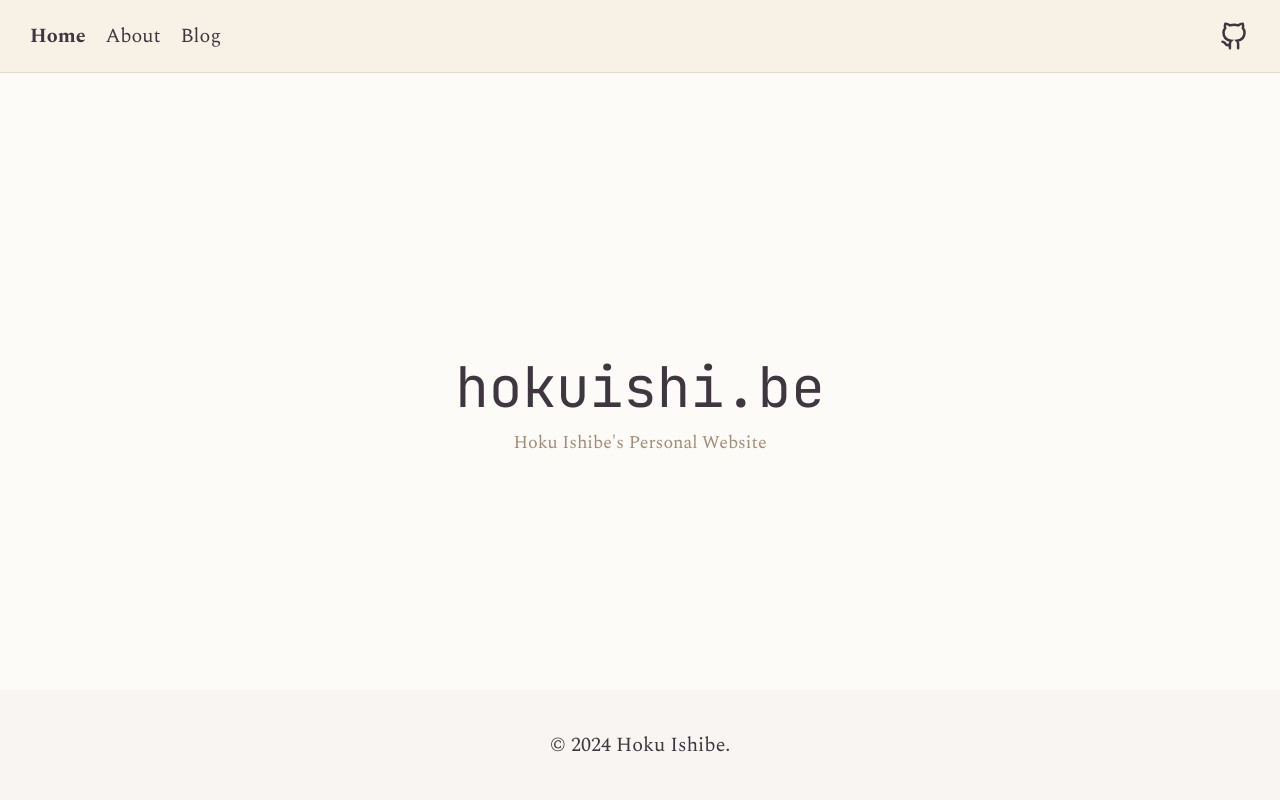
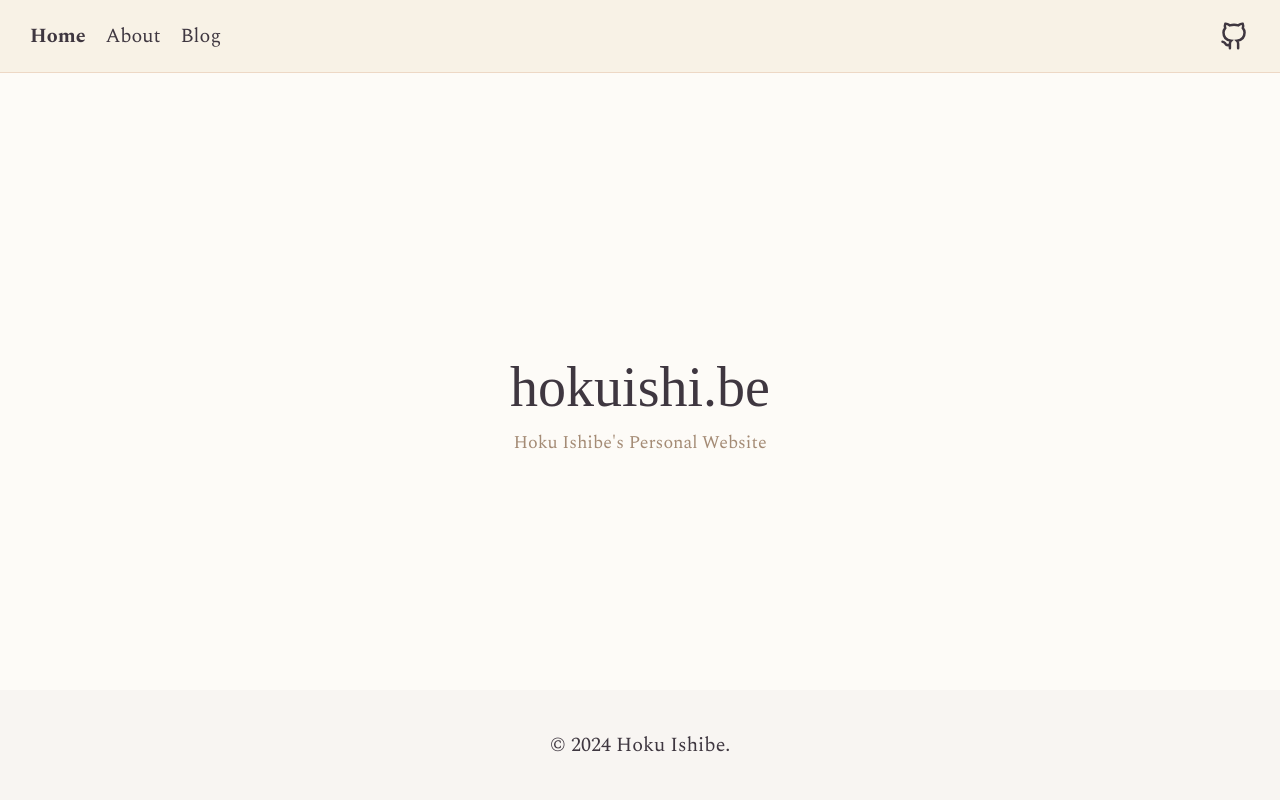
Before and after one commit to is-hoku/hokuishi.be, an Astro site: page / in a window 1280 px wide. Built offline with nearby package versions, Linux system fonts and the light colour scheme; Astro itself is replaced by a stand-in of ours; a web font is replaced by a local one.

Commit message:
fix font family

```diff
--- a/src/pages/404.astro
+++ b/src/pages/404.astro
@@ -30,7 +30,7 @@ import { SITE_TITLE, SITE_DESCRIPTION } from '../consts';
 		text-align: center;
 	}
 	.title {
-		font-family: 'JetBrains Mono';
+		font-family: 'JetBrains Mono Variable';
 		font-size: 1.5em;
 		margin-bottom: 0em;
 	}
--- a/src/pages/index.astro
+++ b/src/pages/index.astro
@@ -30,7 +30,7 @@ import { SITE_TITLE, SITE_DESCRIPTION } from '../consts';
 		text-align: center;
 	}
 	.title {
-		font-family: 'JetBrains Mono';
+		font-family: 'JetBrains Mono Variable';
 		font-size: 2.8em;
 		margin-bottom: 0em;
 	}
```
Also changed, not shown: src/content/blog/revamp-blog-using-astro.md (+1 -1 lines).
